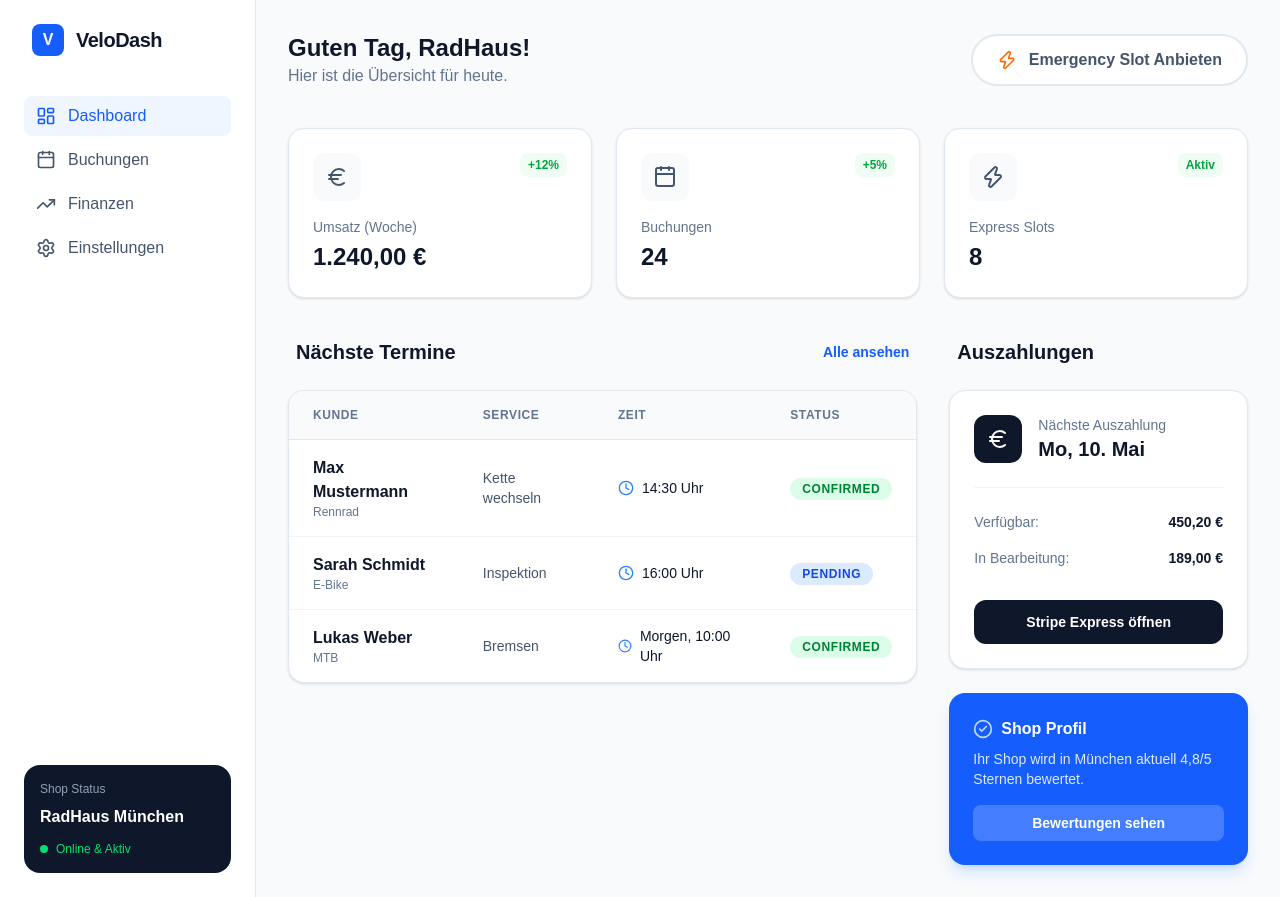
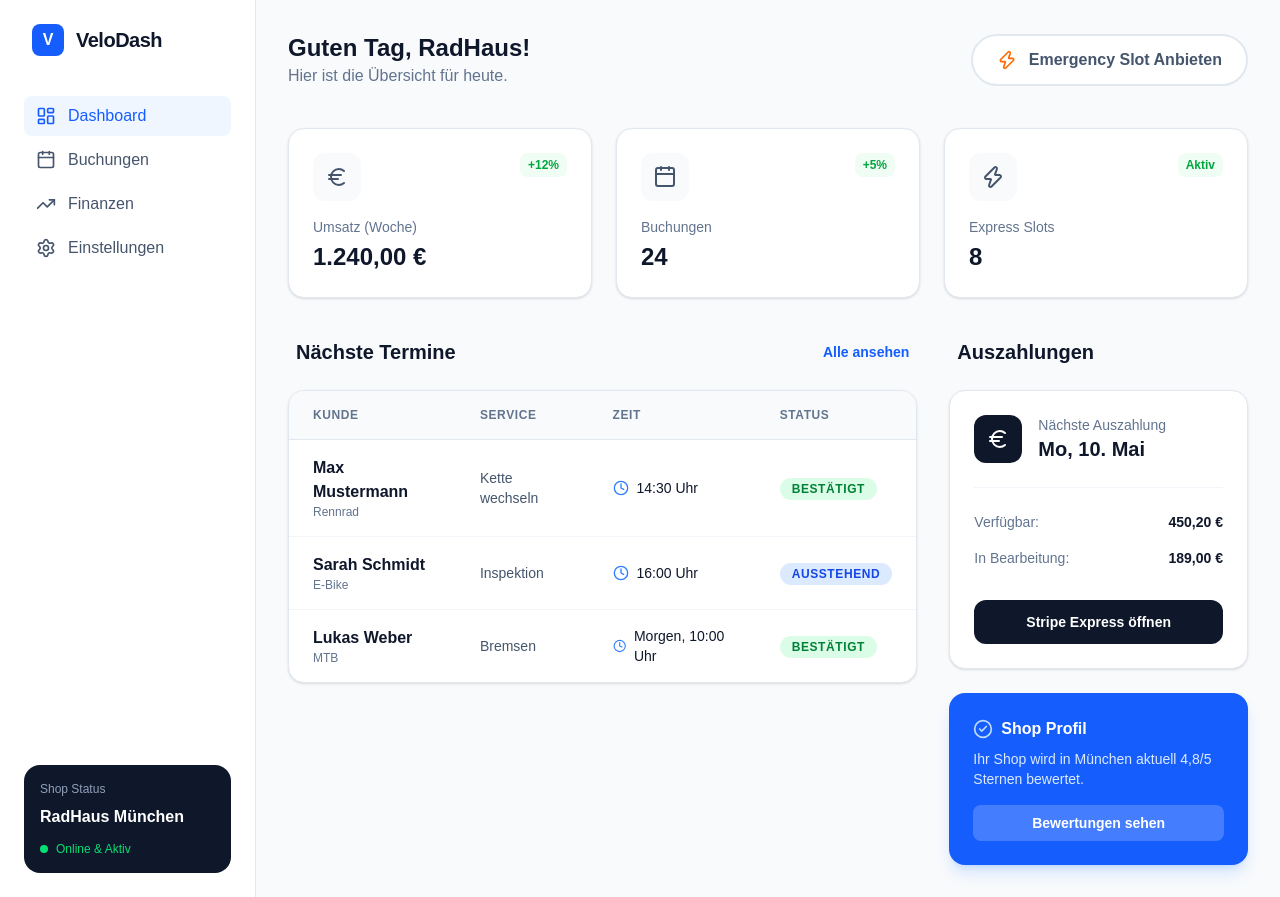
Before and after one commit to mailmichaellehmann-crypto/velodash, a Next.js app: page /dashboard in a window 1280 px wide. Built offline with nearby package versions, Linux system fonts and the light colour scheme.

Commit message:
Update dashboard and BookingFlow components

```diff
--- a/src/app/dashboard/page.tsx
+++ b/src/app/dashboard/page.tsx
@@ -19,9 +19,9 @@ export default function ShopDashboard() {
 
   // Mock data
   const bookings = [
-    { id: "1", customer: "Max Mustermann", bike: "Rennrad", service: "Kette wechseln", time: "14:30 Uhr", status: "confirmed" },
-    { id: "2", customer: "Sarah Schmidt", bike: "E-Bike", service: "Inspektion", time: "16:00 Uhr", status: "pending" },
-    { id: "3", customer: "Lukas Weber", bike: "MTB", service: "Bremsen", time: "Morgen, 10:00 Uhr", status: "confirmed" },
+    { id: "1", customer: "Max Mustermann", bike: "Rennrad", service: "Kette wechseln", time: "14:30 Uhr", status: "bestätigt" },
+    { id: "2", customer: "Sarah Schmidt", bike: "E-Bike", service: "Inspektion", time: "16:00 Uhr", status: "ausstehend" },
+    { id: "3", customer: "Lukas Weber", bike: "MTB", service: "Bremsen", time: "Morgen, 10:00 Uhr", status: "bestätigt" },
   ];
 
   const stats = [
@@ -138,7 +138,7 @@ export default function ShopDashboard() {
                       <td className="px-6 py-4">
                         <span className={cn(
                           "px-3 py-1 rounded-full text-xs font-bold uppercase tracking-wider",
-                          booking.status === "confirmed" ? "bg-green-100 text-green-700" : "bg-blue-100 text-blue-700"
+                          booking.status === "bestätigt" ? "bg-green-100 text-green-700" : "bg-blue-100 text-blue-700"
                         )}>
                           {booking.status}
                         </span>
--- a/src/components/BookingFlow.tsx
+++ b/src/components/BookingFlow.tsx
@@ -6,7 +6,7 @@ import { Bike, ChevronRight, ChevronLeft, Clock, MapPin, CheckCircle2 } from "lu
 import SlotPicker from "./SlotPicker";
 import { cn } from "@/lib/utils";
 
-const STEPS = ["Bike Type", "Problem", "Estimate", "Slot", "Confirm"];
+const STEPS = ["Fahrrad-Typ", "Problem", "Schätzung", "Termin", "Bestätigung"];
 
 const BIKE_TYPES = [
   { id: "rennrad", name: "Rennrad", icon: Bike },
@@ -194,7 +194,7 @@ export default function BookingFlow() {
                 </div>
               </div>
               <button
-                onClick={() => alert("Redirecting to Stripe...")}
+                onClick={() => alert("Weiterleitung zu Stripe...")}
                 className="w-full bg-blue-600 text-white py-4 rounded-xl font-bold text-lg hover:bg-blue-700 transition-colors"
               >
                 Jetzt verbindlich buchen
```
